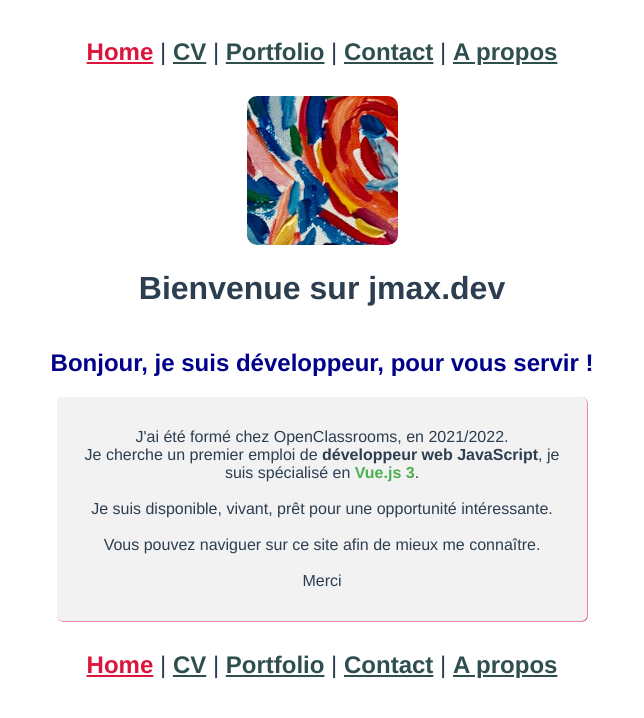
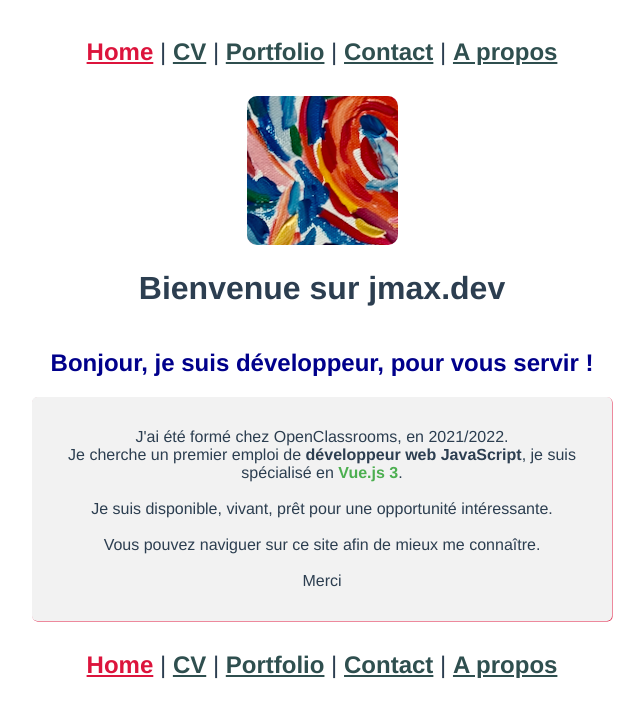
Before and after one commit to jmcob/jmax.dev, a Vue app: page / in a window 1280 px wide. Shown: the top 718 px of the page, without its empty margins (318-962 px from the left). Built offline with nearby package versions, Linux system fonts and the light colour scheme.

Commit message:
maj cadres 550px

```diff
--- a/src/App.vue
+++ b/src/App.vue
@@ -55,7 +55,7 @@ nav a.router-link-exact-active {
 .cadre {
   background-color: #f2f2f2;
   border-radius: 5px;
-  max-width: 500px;
+  max-width: 550px;
   padding: 15px;
   box-shadow: 0.5px 0.5px crimson;
 }
```
